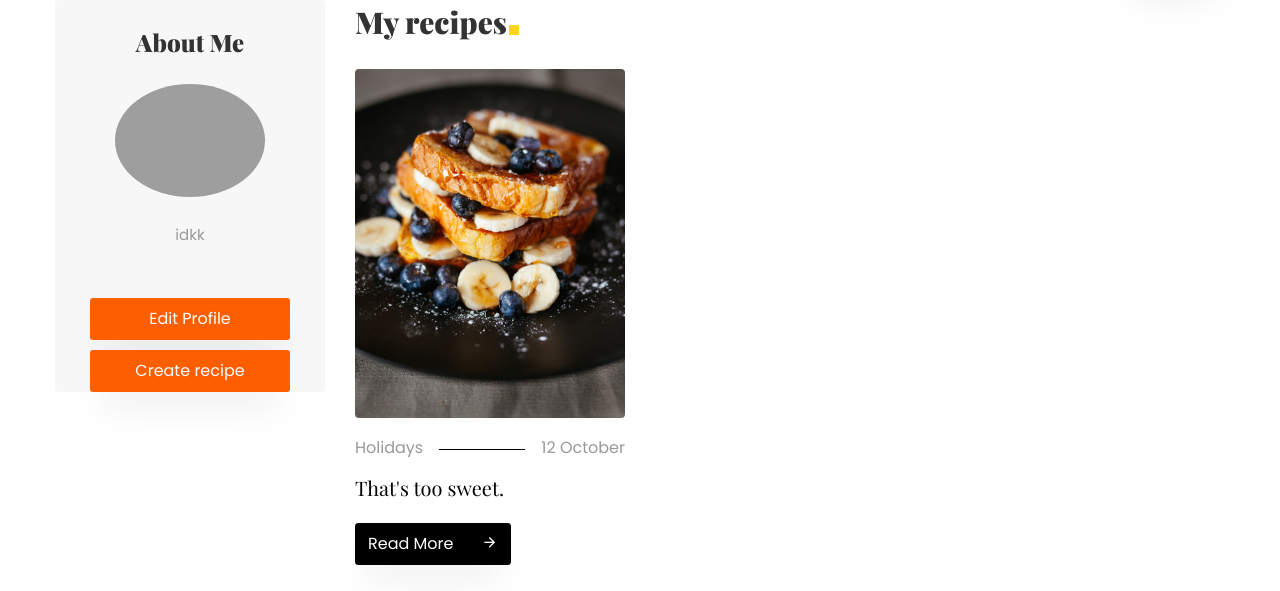
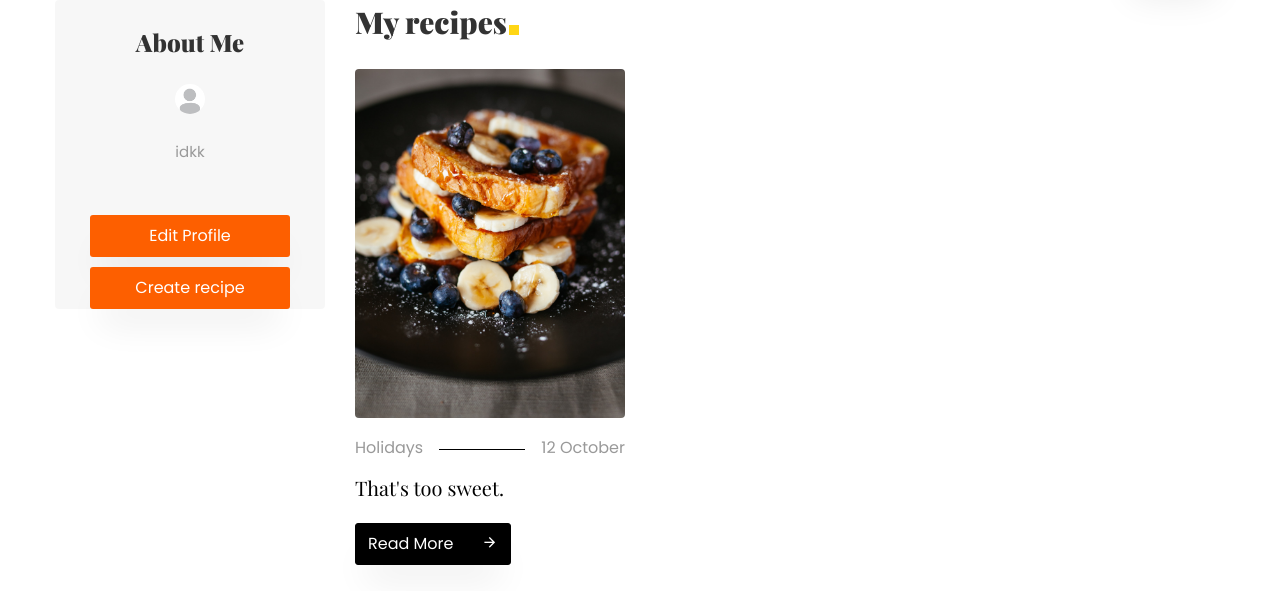
Before and after one commit to muradaghazade/foodstories, a Django app: page /accounts/user-profile/2 in a window 1280 px wide. Shown: the part 91-682 px from the top of the page. Run offline with Django 3.2, Linux system fonts and the light colour scheme; data comes from the database, SQL or seed files in the repository; both versions use the stored data as it was after the commit; some libraries are stand-ins or nearby versions; some web fonts are replaced; grey boxes are pictures that could not be loaded.

Commit message:
default user profile pics added, reset password fully implemented

```diff
--- a/foodstories/accounts/templates/user-profile.html
+++ b/foodstories/accounts/templates/user-profile.html
@@ -20,7 +20,11 @@
                     <div class="user-profile-side-bar sidebar-wrap">
                         <div class="sidebar-box p-4 about text-center ftco-animate">
                             <h2 class="heading mb-4">About Me</h2>
-                            <img src="{{ user.profile_pic.url }}" class="img-fluid" alt="Colorlib Template">
+                            {% if request.user.profile_pic %}
+                        <img src="{{ request.user.profile_pic.url }}" style="width: 30px; height: 30px; border-radius: 50%;" alt="">
+                        {% else %}
+                        <img src="{% static 'images/default-profile-icon-16.jpg' %}" style="width: 30px; height: 30px; border-radius: 50%;" alt="">
+                        {% endif %}
                             <div class="text pt-4">
                                 <p>{{ user.bio }}</p>
                             </div>
--- a/foodstories/inventory/templates/header.html
+++ b/foodstories/inventory/templates/header.html
@@ -1,3 +1,5 @@
+{% load static %}
+
 <nav class="navbar navbar-expand-lg navbar-dark bg-dark ftco-navbar-light" id="ftco-navbar">
     <div class="container">
         <a class="navbar-brand" href="/">Stories<span>.</span></a>
@@ -15,7 +17,14 @@
                     <li class="nav-item"><a href="{% url 'inventory:contact' %}" class="nav-link">Contact</a></li>
                     {% if request.user.is_authenticated %}
 
-                    <li class="nav-item"><a href="{% url 'accounts:user-profile'  user.pk  %}" class="nav-link"><img src="{{ request.user.profile_pic.url }}" style="width: 30px; height: 30px; border-radius: 50%;" alt=""></a></li>
+                    <li class="nav-item"><a href="{% url 'accounts:user-profile'  user.pk  %}" class="nav-link">
+                        {% if request.user.profile_pic %}
+                        <img src="{{ request.user.profile_pic.url }}" style="width: 30px; height: 30px; border-radius: 50%;" alt="">
+                        {% else %}
+                        <img src="{% static 'images/default-profile-icon-16.jpg' %}" style="width: 30px; height: 30px; border-radius: 50%;" alt="">
+                        {% endif %}
+                    </a></li>
+
                     <li><a href="{% url 'accounts:log-out' %}" class="btn btn-black px-3 px-md-4 py-3">Log out</a></li>
                     {% else %}
 
--- a/foodstories/inventory/templates/index.html
+++ b/foodstories/inventory/templates/index.html
@@ -117,7 +117,11 @@
                     <div class="sidebar-wrap">
                         <div class="sidebar-box p-4 about text-center ftco-animate">
                             <h2 class="heading mb-4">About Me</h2>
-                        <img src="{{ request.user.profile_pic.url }}" class="img-fluid" alt="Colorlib Template">
+                            {% if request.user.profile_pic %}
+                            <img src="{{ request.user.profile_pic.url }}" style="width: 30px; height: 30px; border-radius: 50%;" alt="">
+                            {% else %}
+                            <img src="{% static 'images/default-profile-icon-16.jpg' %}" style="width: 30px; height: 30px; border-radius: 50%;" alt="">
+                            {% endif %}
                         <div class="text pt-4">
                             <p>{{request.user.bio}}</p>
                         </div>
--- a/foodstories/inventory/templates/recipes.html
+++ b/foodstories/inventory/templates/recipes.html
@@ -77,7 +77,11 @@
                 <div class="sidebar-wrap">
                     <div class="sidebar-box p-4 about text-center ftco-animate">
                         <h2 class="heading mb-4">About Me</h2>
-                        <img src="{{ request.user.profile_pic.url }}" class="img-fluid" alt="Colorlib Template">
+                        {% if request.user.profile_pic %}
+                        <img src="{{ request.user.profile_pic.url }}" style="width: 30px; height: 30px; border-radius: 50%;" alt="">
+                        {% else %}
+                        <img src="{% static 'images/default-profile-icon-16.jpg' %}" style="width: 30px; height: 30px; border-radius: 50%;" alt="">
+                        {% endif %}
                         <div class="text pt-4">
                             <p>{{request.user.bio}}</p>
                         </div>
```
Also changed, not shown: foodstories/db.sqlite3.
